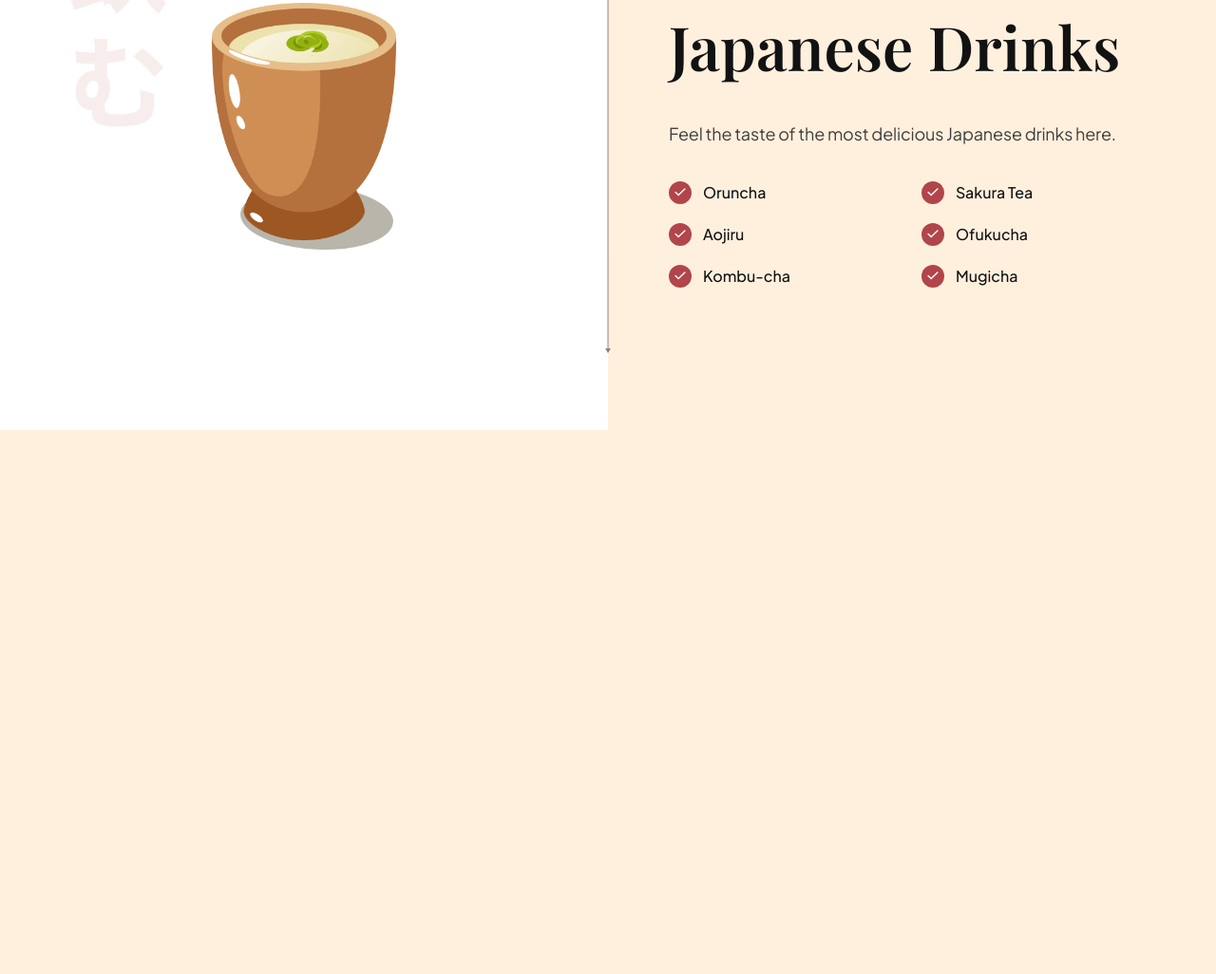
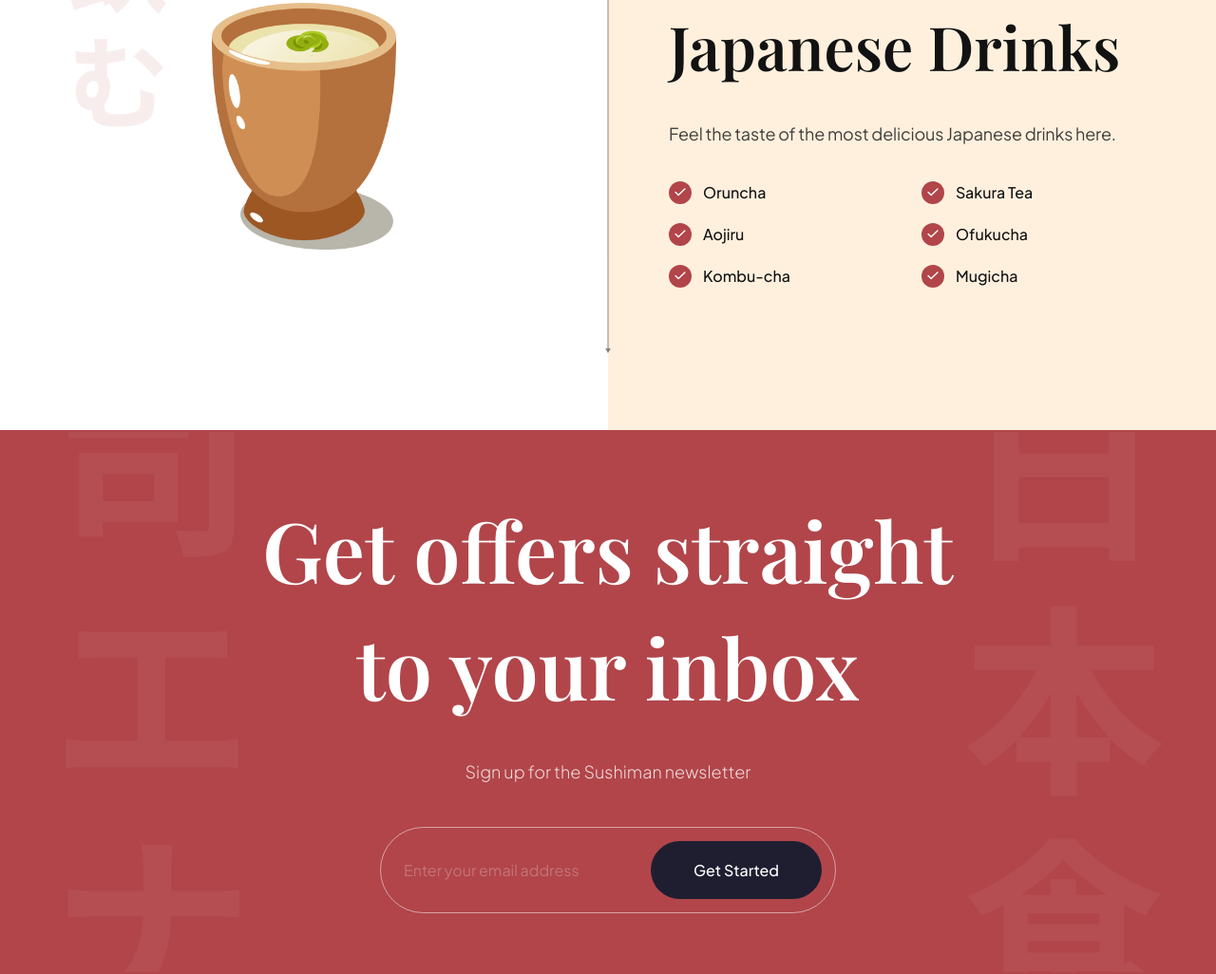
Before and after one commit to jurecapuder/Sushi, a website built with Vite: page index.html in a window 1280 px wide. Shown: the part 3122-4148 px from the top of the page at 95% size. Before the commit the page ends 3575 px from the top, so only its background shows below. Built offline with nearby package versions, Linux system fonts and the light colour scheme.

Commit message:
Adding subscription

```diff
--- a/css/sections/subscribe.css
+++ b/css/sections/subscribe.css
@@ -1 +1,85 @@
-/**/
+.subscription {
+  padding: 64px;
+
+  background-color: var(--primary-color);
+  background-image: url("../../assets/subscribe_bg.png");
+  background-position: center;
+  background-repeat: no-repeat;
+  background-size: contain;
+
+  flex-direction: column;
+  overflow: hidden;
+}
+
+.subscription h2 {
+  font-size: 88px;
+  font-family: var(--playfair-display);
+  font-weight: 600;
+  line-height: 123px;
+
+  color: #fff;
+  text-align: center;
+}
+
+.subscription p {
+  font-size: 18px;
+  font-family: var(--plus-jakarta-sans);
+  font-weight: 300;
+  line-height: 36px;
+
+  margin-top: 32px;
+
+  color: rgba(255, 255, 255, 0.8);
+}
+
+.subscription__form {
+  min-width: 480px;
+  margin-top: 40px;
+
+  padding: 14px 14px 14px 24px;
+
+  display: flex;
+  gap: 10px;
+
+  border: 1px solid rgba(255, 255, 255, 0.5);
+  border-radius: 46px;
+}
+
+.subscription__form input {
+  flex: 1;
+
+  font-size: 16px;
+  font-weight: 400px;
+  font-family: var(--plus-jakarta-sans);
+
+  color: #fff;
+  opacity: 0.5;
+
+  background: transparent;
+  border: none;
+  outline: none;
+}
+
+.subscription__form input::placeholder {
+  color: #fff;
+  opacity: 0.5;
+}
+
+.subscription__form button {
+  padding: 20px;
+
+  min-width: 180px;
+
+  font-size: 16px;
+  font-weight: 500;
+  font-family: var(--plus-jakarta-sans);
+  color: #fff;
+  text-align: center;
+
+  background: var(--black-400);
+  border-radius: 46px;
+  border: none;
+  outline: none;
+
+  cursor: pointer;
+}
--- a/index.html
+++ b/index.html
@@ -324,6 +324,23 @@
       </section>
     </section>
 
+    <section class="subscription flex-center" id="services">
+      <h2 data-aos="flip-down">
+        Get offers straight <br />
+        to your inbox
+      </h2>
+      <p data-aos="fade-up">Sign up for the Sushiman newsletter</p>
+
+      <div class="subscription__form" data-aos="fade-up">
+        <input
+          type="text"
+          placeholder="Enter your email address"
+        />
+        <button>Get Started</button>
+      </div>
+
+    </section>
+
     <script src="js/script.js" type="module"></script>
   </body>
 </html>
```
